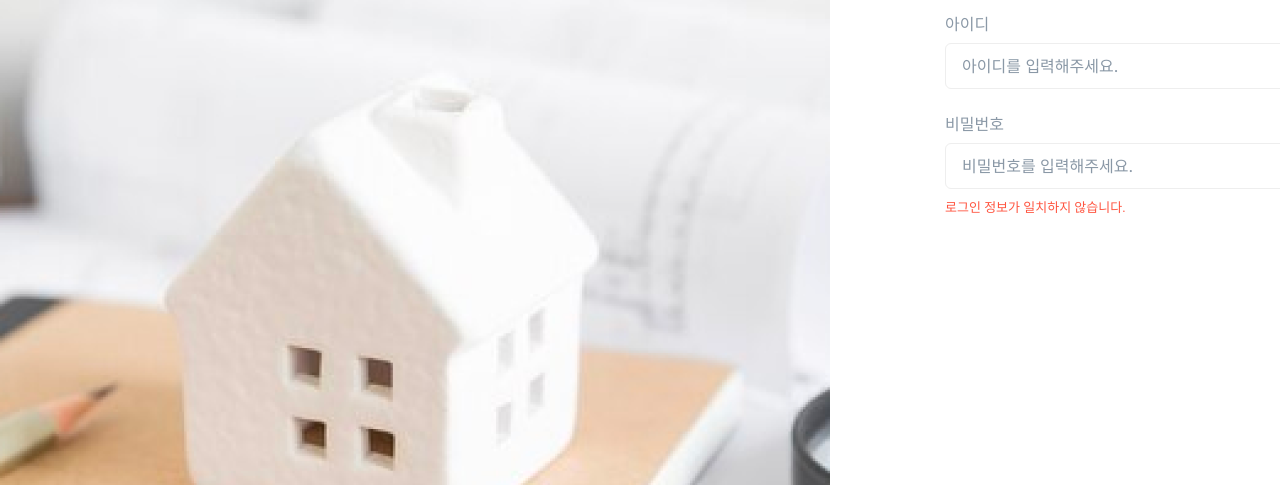
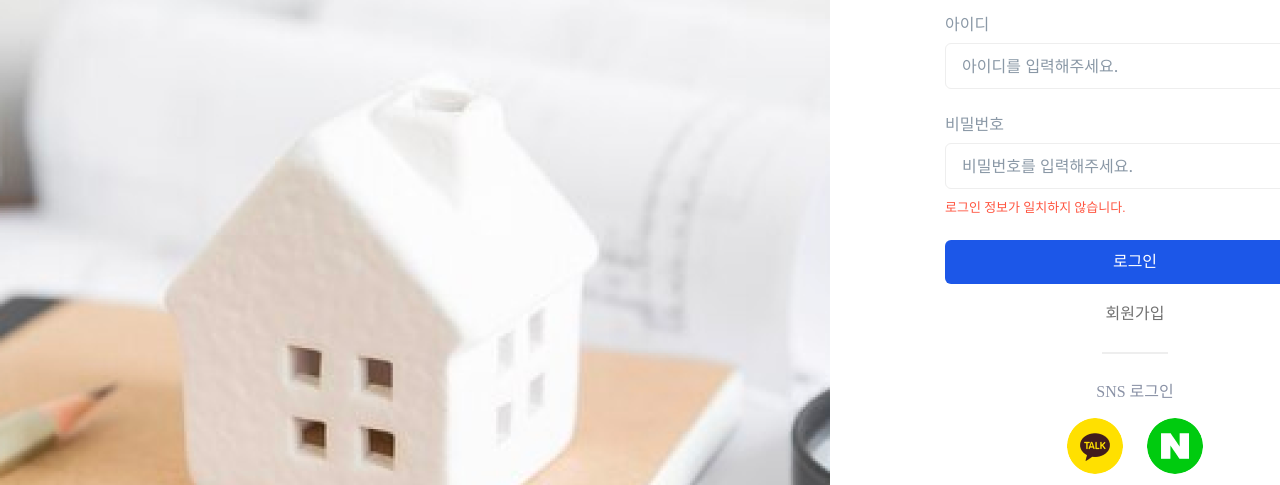
Before and after one commit to Chixol/Web_FILE, a plain HTML site: page estate/index.html in a window 1280 px wide. Shown: the part 315-800 px from the top of the page. Drawn offline with Linux system fonts and the light colour scheme; a web font is replaced by a local one.

Commit message:
2024-03-26 09:00

```diff
--- a/estate/index.html
+++ b/estate/index.html
@@ -30,9 +30,18 @@
                             <div class="input-message error">로그인 정보가 일치하지 않습니다.</div>
                         </div>
                     </div>
-                    <div class="sign-in-button-container"></div>
+                    <div class="sign-in-button-container">
+                        <div class="primary-button full-width">로그인</div>
+                        <div class="text-link">회원가입</div>
+                    </div>
                     <div class="short-divider"></div>
-                    <div class="sign-in-sns-container"></div>
+                    <div class="sign-in-sns-container">
+                        <div class="sns-container-title label">SNS 로그인</div>
+                        <div class="sns-button-container">
+                            <div class="sns-button kakao-button"></div>
+                            <div class="sns-button naver-button"></div>
+                        </div>
+                    </div>
                 </div>
             </div>
         </div>
--- a/estate/style.css
+++ b/estate/style.css
@@ -47,6 +47,71 @@
 
 .input::placeholder {
     color: #8A98A6;
+}
+
+.primary-button {
+    box-sizing: border-box;
+    display: flex;
+    justify-content: center;
+    align-items: center;
+
+    padding: 8px 24px;
+
+    background-color: rgba(28, 87, 232, 1);
+    border-radius: 6px;
+
+    font-size: 16px;
+    font-style: normal;
+    font-weight: 400;
+    line-height: 175%;
+
+    color: white;
+}
+
+.primary-button:hover {
+    cursor: pointer;
+    opacity: 0.85;
+}
+
+.sns-button {
+    width: 56px;
+    height: 56px;
+    border-radius: 56px;
+}
+
+.sns-button:hover {
+    cursor: pointer;
+    opacity: 0.8;
+}
+
+.kakao-button {
+    background-image: url('./resource/image/kakao-button.png');
+}
+
+.naver-button {
+    background-image: url("./resource/image/naver-button.png");
+}
+
+.text-link {
+    font-size: 16px;
+    font-style: normal;
+    font-weight: 400;
+    line-height: 175%;
+    color: rgba(113, 113, 113, 1);
+}
+
+.text-link:hover {
+    cursor: pointer;
+    opacity: 0.85;
+}
+
+.short-divider {
+    width: 64px;
+    border: 1px solid rgba(238, 238, 238, 1);
+}
+
+.full-width {
+    width: 100%;
 }
 
 #sign-in-wrapper {
@@ -128,3 +193,29 @@
 .error {
     color: #ff5540;
 }
+
+.sign-in-button-container {
+    display: flex;
+    flex-direction: column;
+    align-items: center;
+    gap: 16px;
+
+    width: 100%;
+}
+
+.sign-in-sns-container {
+    display: flex;
+    flex-direction: column;
+    align-items: center;
+    gap: 16px;
+}
+
+.sns-container-title {
+    color: rgba(138, 146, 166, 1);
+}
+
+.sns-button-container {
+    display: flex;
+    gap: 24px;
+
+}
```
